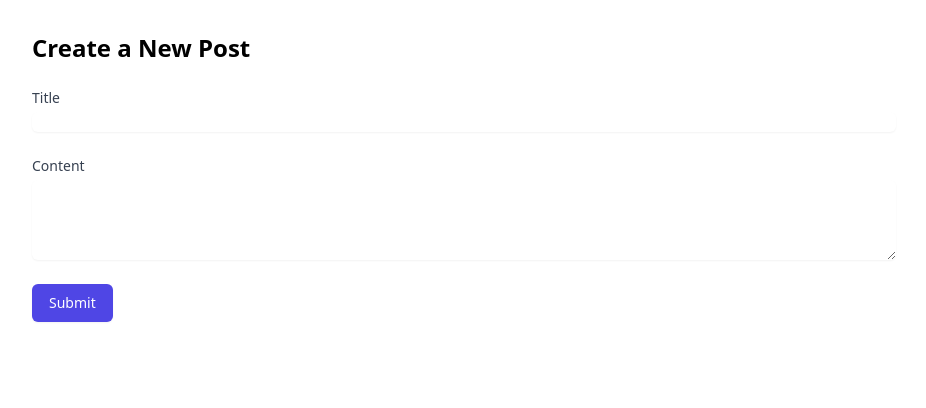
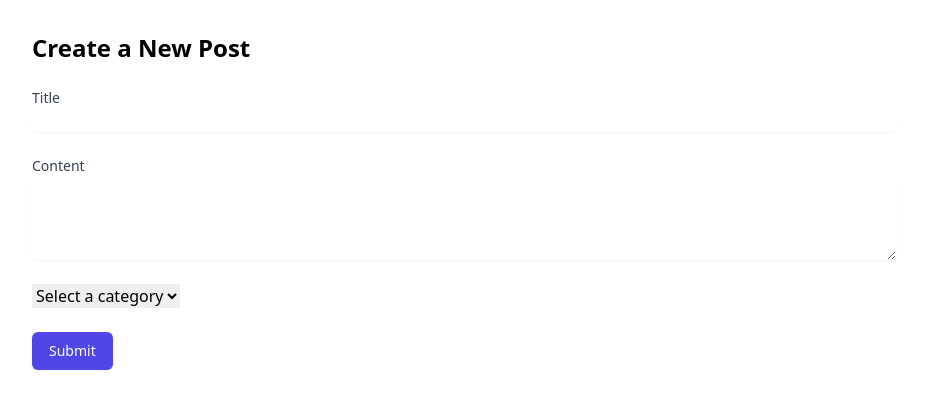
Before and after one commit to GeekOnly/Learn-Next.JS-Prisma-Docker-PostgreSQL, a Next.js app: page /create in a window 1280 px wide. Shown: the top 408 px of the page, without its empty margins (176-1102 px from the left). Built offline with nearby package versions, Linux system fonts and the light colour scheme.

Commit message:
Show Category and Create Category

```diff
--- a/app/create/page.tsx
+++ b/app/create/page.tsx
@@ -7,6 +7,7 @@ import { useRouter } from 'next/navigation'
 const Create = () => {
     const [title, setTitle] = useState('')
     const [content, setContent] = useState('')
+    const [category, setCategory] = useState('')
     const router = useRouter()
 
     const handleSubmit = async (event: React.FormEvent) => {
@@ -14,7 +15,8 @@ const Create = () => {
         try {
             await axios.post('/api/posts', {
                 title,
-                content
+                content,
+                category
             })
             router.push('/')
         } catch (error) {
@@ -23,6 +25,7 @@ const Create = () => {
         }
     }
  return (
+
     <div className="max-w-4xl mx-auto px-4 py-8">
       <h1 className="text-2xl font-semibold mb-6">Create a New Post</h1>
       <form onSubmit={handleSubmit} className="space-y-6">
@@ -59,7 +62,13 @@ const Create = () => {
             onChange={(e) => { setContent(e.target.value)}}
             className="mt-1 block w-full rounded-md border-gray-300 shadow-sm focus:border-indigo-500 focus:ring-indigo-500 sm:text-sm"
           ></textarea>
-        </div>
+          </div>
+          <select value={category} onChange={(e) => setCategory(e.target.value)}>
+            <option value="">Select a category</option>
+            {/* populate categories as needed */}
+            <option value="Tech">Tech</option>
+            <option value="Lifestyle">Lifestyle</option>
+          </select>
         <div>
           <button
             type="submit"
--- a/app/page.tsx
+++ b/app/page.tsx
@@ -48,6 +48,12 @@ export default function Home() {
                 scope="col"
                 className="px-6 py-3 text-left text-xs font-medium text-gray-500 uppercase tracking-wider"
               >
+                Category
+              </th>
+              <th
+                scope="col"
+                className="px-6 py-3 text-left text-xs font-medium text-gray-500 uppercase tracking-wider"
+              >
                 Actions
               </th>
             </tr>
@@ -59,6 +65,11 @@ export default function Home() {
                 <td className="px-6 py-4 whitespace-nowrap">
                   <div className="text-sm font-medium text-gray-900">
                     {post.title}
+                  </div>
+                </td>
+                <td className="px-6 py-4 whitespace-nowrap">
+                  <div className="text-sm font-medium text-gray-900">
+                    {post.category}
                   </div>
                 </td>
                 <td className="px-6 py-4 whitespace-nowrap text-sm font-medium">
```
